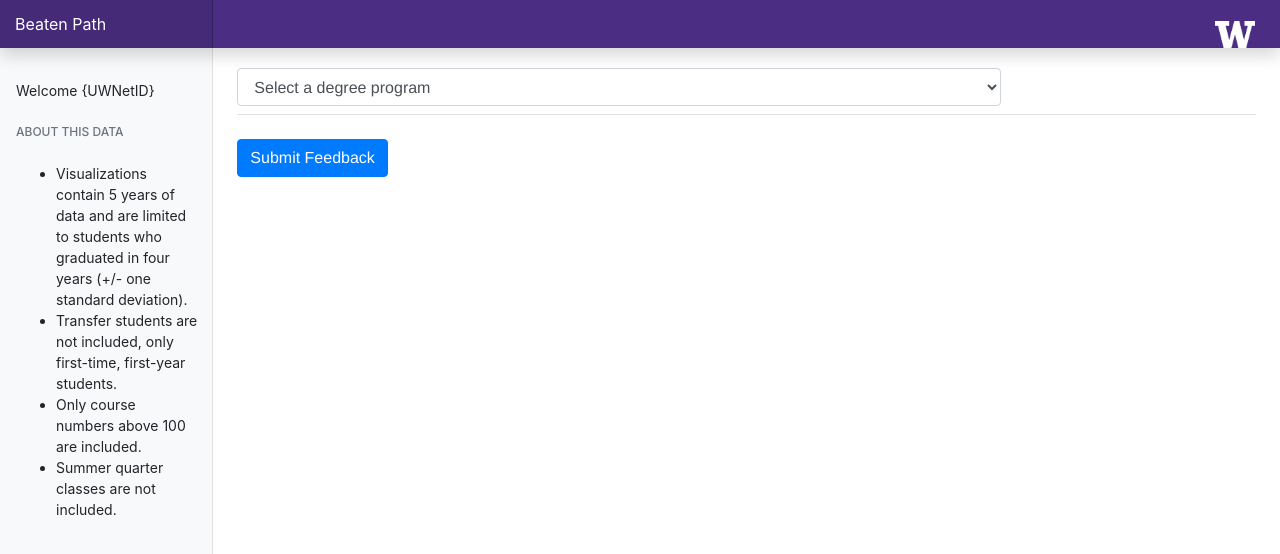
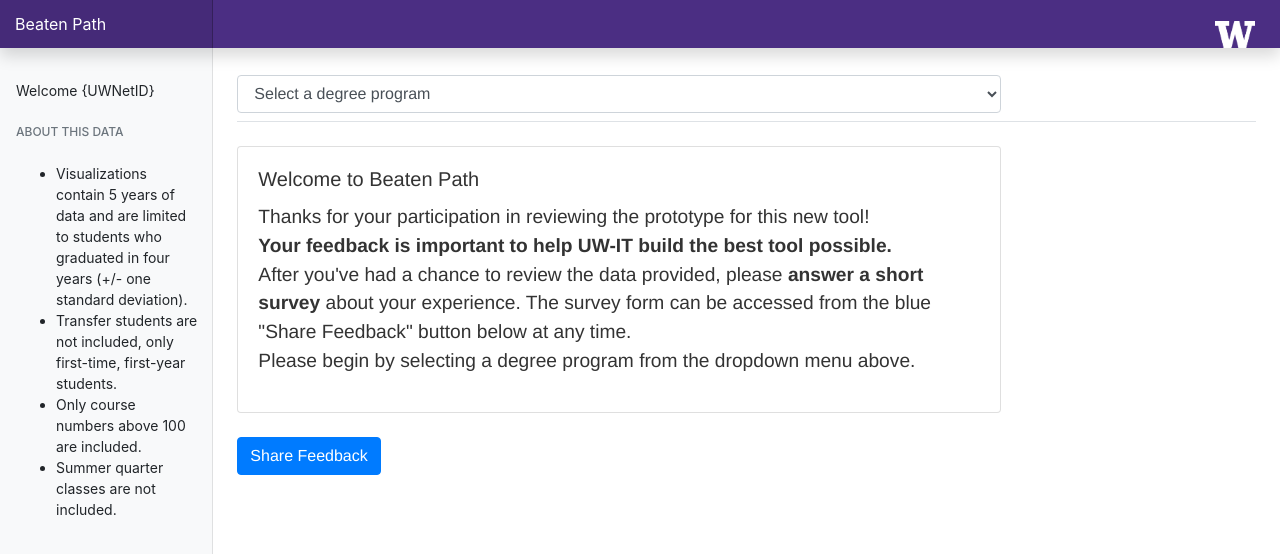
Before and after one commit to uw-it-aca/beatenpath, a Vue app: page / in a window 1280 px wide. Shown: the top 554 px of the page. Built offline with nearby package versions, Linux system fonts and the light colour scheme.

Commit message:
adds onload text requesting feedback, displays degree name on null alert

```diff
--- a/src/pages/Home/App.vue
+++ b/src/pages/Home/App.vue
@@ -15,10 +15,22 @@
     </div>
 
     <div id="filepathPng" class="my-4">
-
+      <div class="card w-75">
+        <div class="card-body">
+          <h5 class="card-title">Welcome to Beaten Path</h5>
+          <p class="card-text">
+            <ul class="list-unstyled">
+                <li>Thanks for your participation in reviewing the prototype for this new tool! </li>
+                <li><strong>Your feedback is important to help UW-IT build the best tool possible.</strong></li>
+                <li>After you've had a chance to review the data provided, please <strong>answer a short survey</strong> about your experience. The survey form can be accessed from the blue "Share Feedback" button below at any time.</li>
+                <li>Please begin by selecting a degree program from the dropdown menu above.</li>
+            </ul>
+          </p>
+        </div>
+      </div>
     </div>
     <a class="btn btn-primary" data-toggle="collapse" href="#collapseForm" role="button" aria-expanded="false" aria-controls="collapseForm">
-      Submit Feedback
+      Share Feedback
     </a>
     <div class="collapse" id="collapseForm">
       <div class="card card-body">
@@ -68,7 +80,7 @@ export default {
                   break;
                 }
                 else {
-                  document.getElementById("filepathPng").innerHTML = "<div class='alert alert-warning' role='alert'>The selected dataset is not currently available. Please select a different degree program.</div>";
+                  document.getElementById("filepathPng").innerHTML = "<div class='alert alert-warning w-75' role='alert'>The selected dataset for <strong>" + optionSelected + "</strong> is not currently available. Please select a different degree program.</div>";
 
                 }
               }
@@ -89,5 +101,6 @@ export default {
   //text-align: center;
   color: #333;
   margin-top:1.3em;
+  font-size: 1.2rem;
 }
 </style>
```
